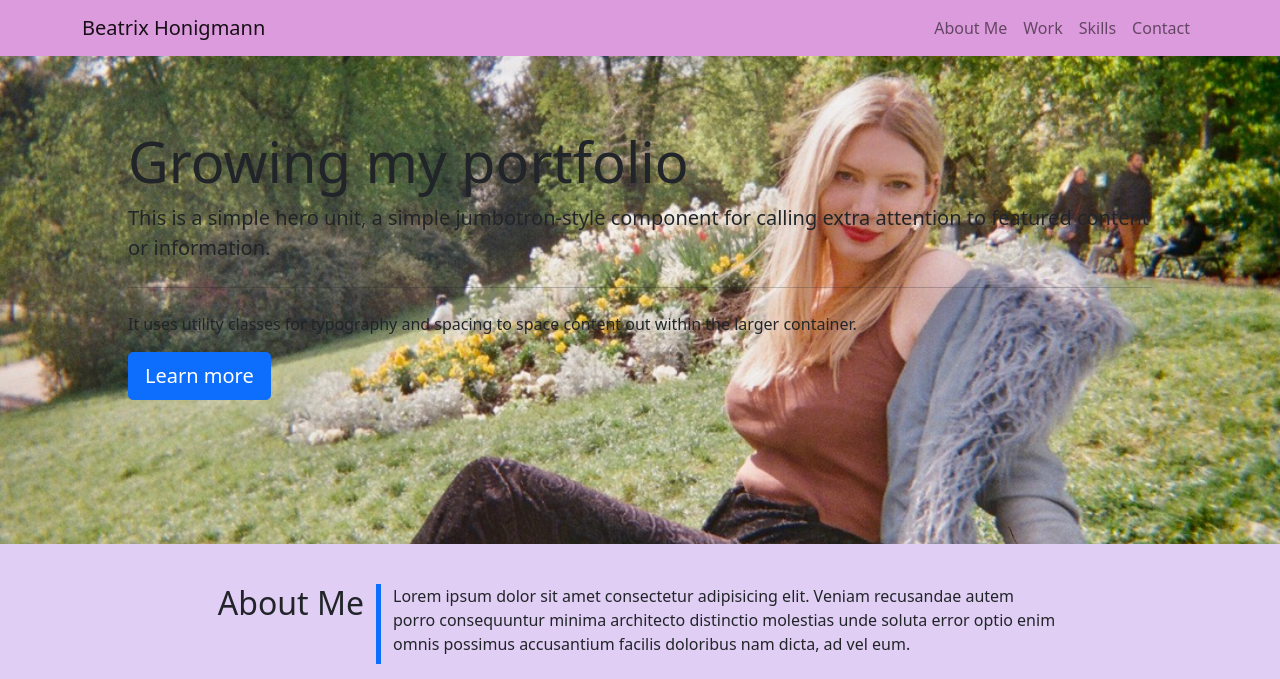
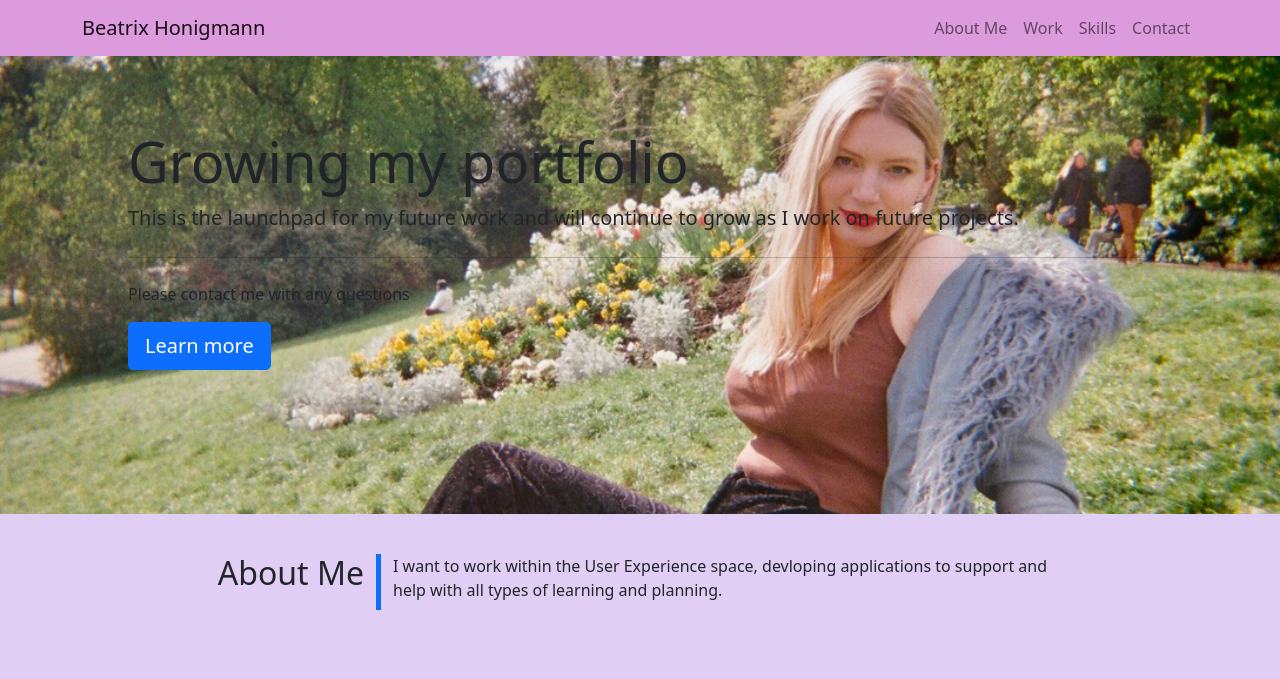
Before and after one commit to kabuzo13/bootstrap-portfolio, a plain HTML site: page index.html in a window 1280 px wide. Shown: the top 679 px of the page. Drawn offline with nearby package versions, Linux system fonts and the light colour scheme.

Commit message:
filled in about me

```diff
--- a/index.html
+++ b/index.html
@@ -43,10 +43,9 @@
 
     <div class="jumbotron jumbotron-fluid">
         <h1 class="display-4">Growing my portfolio</h1>
-        <p class="lead">This is a simple hero unit, a simple jumbotron-style component for calling extra attention to
-            featured content or information.</p>
+        <p class="lead">This is the launchpad for my future work and will continue to grow as I work on future projects.</p>
         <hr class="my-4">
-        <p>It uses utility classes for typography and spacing to space content out within the larger container.</p>
+        <p>Please contact me with any questions</p>
         <p class="lead">
             <a class="btn btn-primary btn-lg" href="#work" role="button">Learn more</a>
         </p>
@@ -57,9 +56,7 @@
             <article class="col-md-8">
 
                 <p>
-                    Lorem ipsum dolor sit amet consectetur adipisicing elit. Veniam recusandae autem porro consequuntur
-                    minima architecto distinctio molestias unde soluta error optio enim omnis possimus accusantium
-                    facilis doloribus nam dicta, ad vel eum.
+                    I want to work within the User Experience space, devloping applications to support and help with all types of learning and planning.
                 </p>
             </article>
         </section>
```
